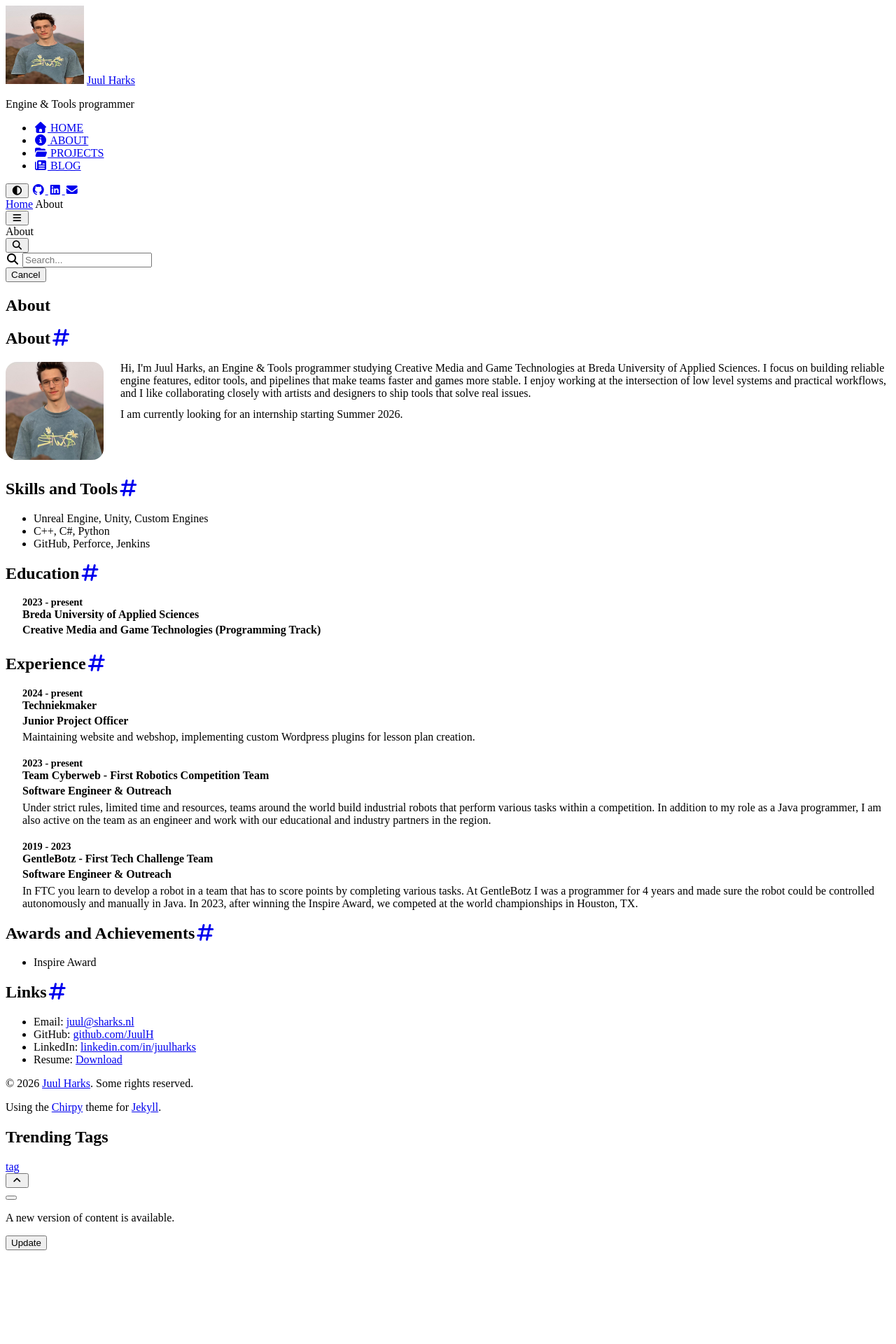
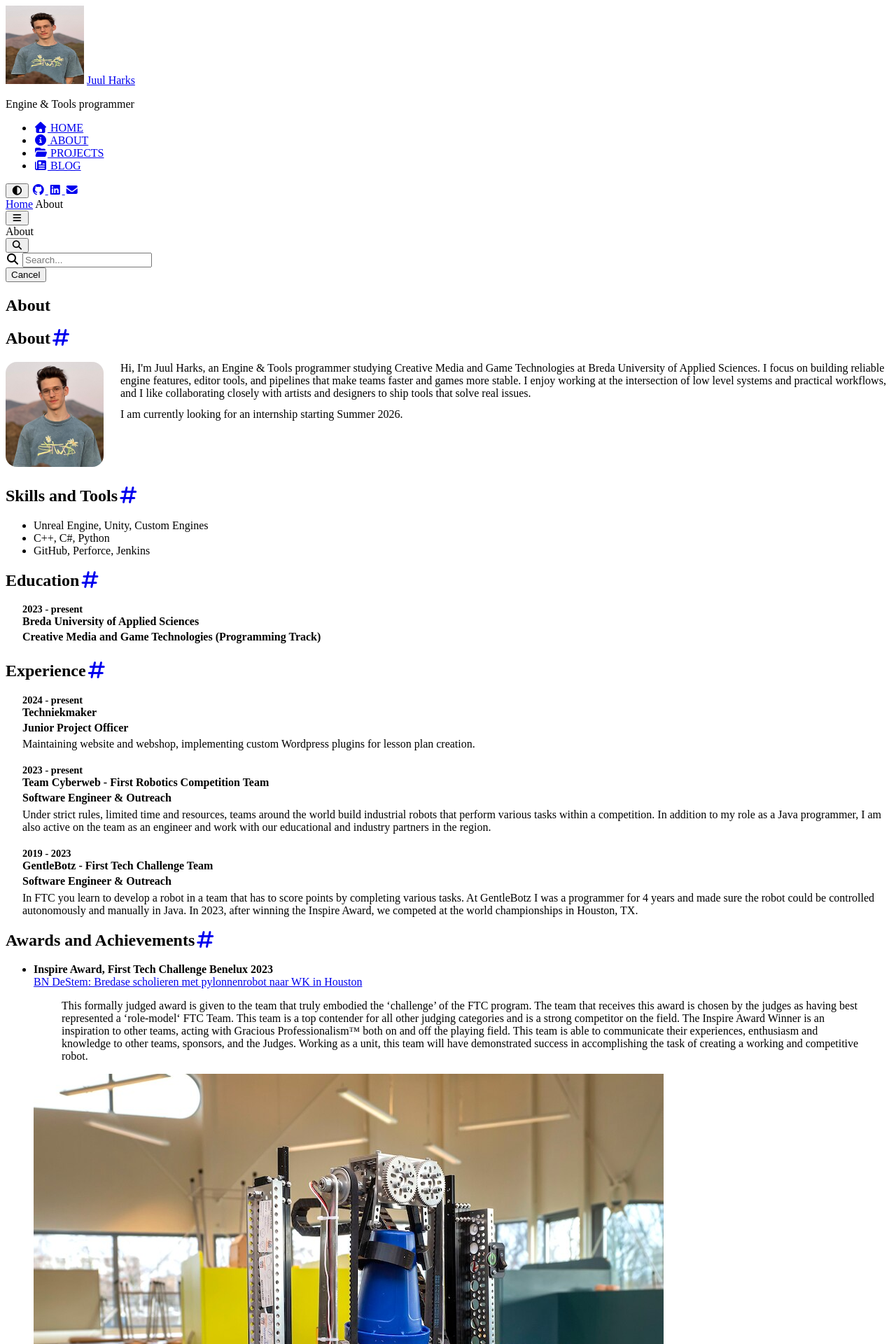
Before and after one commit to JuulH/juulh.github.io, a Jekyll site: the page built from _tabs/about.md, in a window 1280 px wide. Shown: the top 1920 px of the page at 70% size. Built offline with Jekyll 4.4.1, drawn with Linux system fonts in a browser that asks for light colours; cached includes are drawn as plain includes; nearby versions of some CDN libraries; a script that is not in the unit is left out; before the commit the page ends 1794 px from its top, so only the background shows below that; some of the changed text lies outside the part shown.

Commit message:
feat: add inspire award info & gb photo

```diff
--- a/_tabs/about.md
+++ b/_tabs/about.md
@@ -87,7 +87,12 @@ experience_timeline:
 
 ## Awards and Achievements
 
-- Inspire Award
+- **Inspire Award, First Tech Challenge Benelux 2023**
+  [BN DeStem: Bredase scholieren met pylonnenrobot naar WK in Houston](https://www.bndestem.nl/breda/bredase-scholieren-met-pylonnenrobot-naar-wk-in-houston-als-ze-genoeg-geld-ophalen~a458e100/){:target="_blank"}
+  > This formally judged award is given to the team that truly embodied the ‘challenge’ of the FTC program. The team that receives this award is chosen by the judges as having best represented a ‘role-model‘ FTC Team. This team is a top contender for all other judging categories and is a strong competitor on the field. The Inspire Award Winner is an inspiration to other teams, acting with Gracious Professionalism™ both on and off the playing field. This team is able to communicate their experiences, enthusiasm and knowledge to other teams, sponsors, and the Judges. Working as a unit, this team will have demonstrated success in accomplishing the task of creating a working and competitive robot.
+
+  <img src="/assets/img/gentlebotz-robot.jpg">
+  *First Tech Challenge Robot of FTC Team GentleBotz*
 
 ## Links
 
@@ -107,9 +112,10 @@ experience_timeline:
 
 .about-avatar {
 	width: 140px;
-	height: 140px;
+	height: 150px;
 	border-radius: 1rem;
 	object-fit: cover;
+	object-position: 50% 30%;
 	border: 1px solid var(--bs-border-color);
 	background: var(--card-bg);
 }
```
Also changed, not shown: assets/img/gentlebotz-robot.jpg (added).
